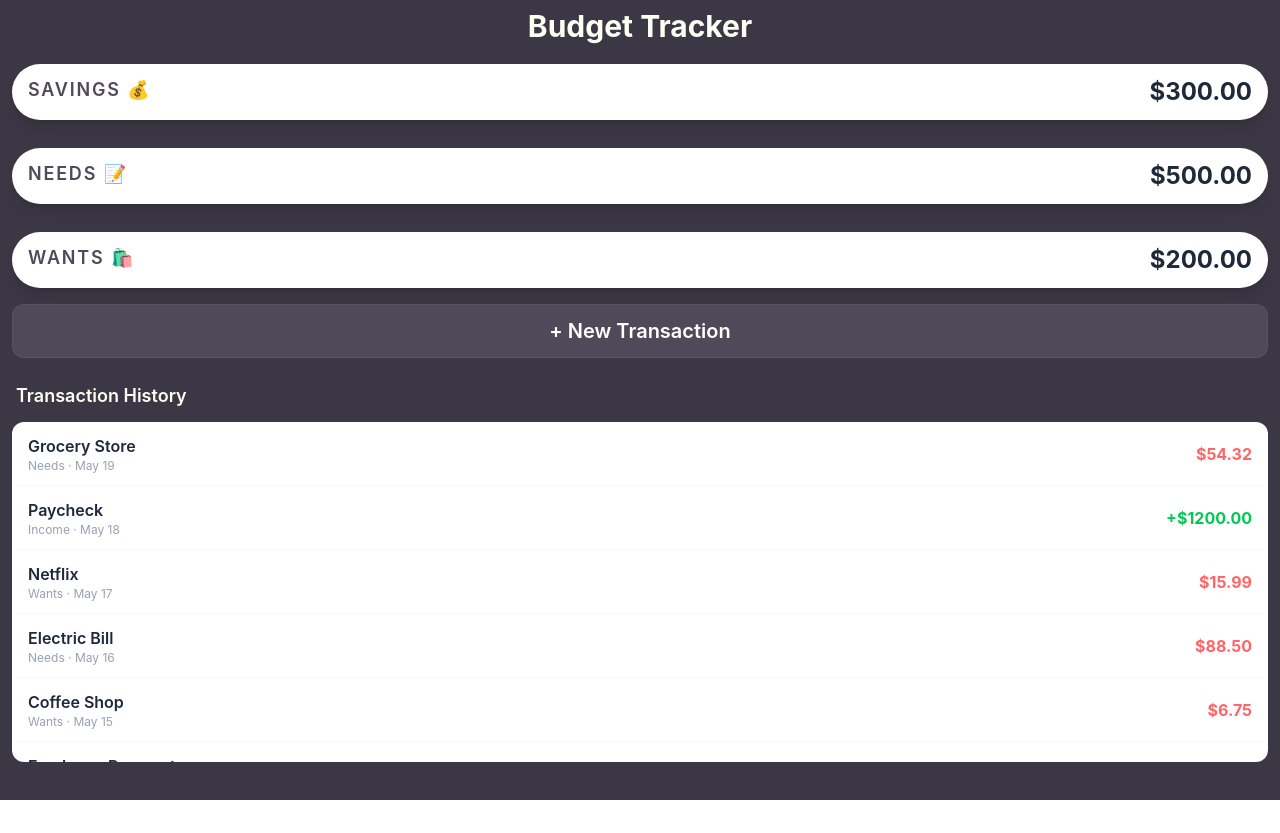
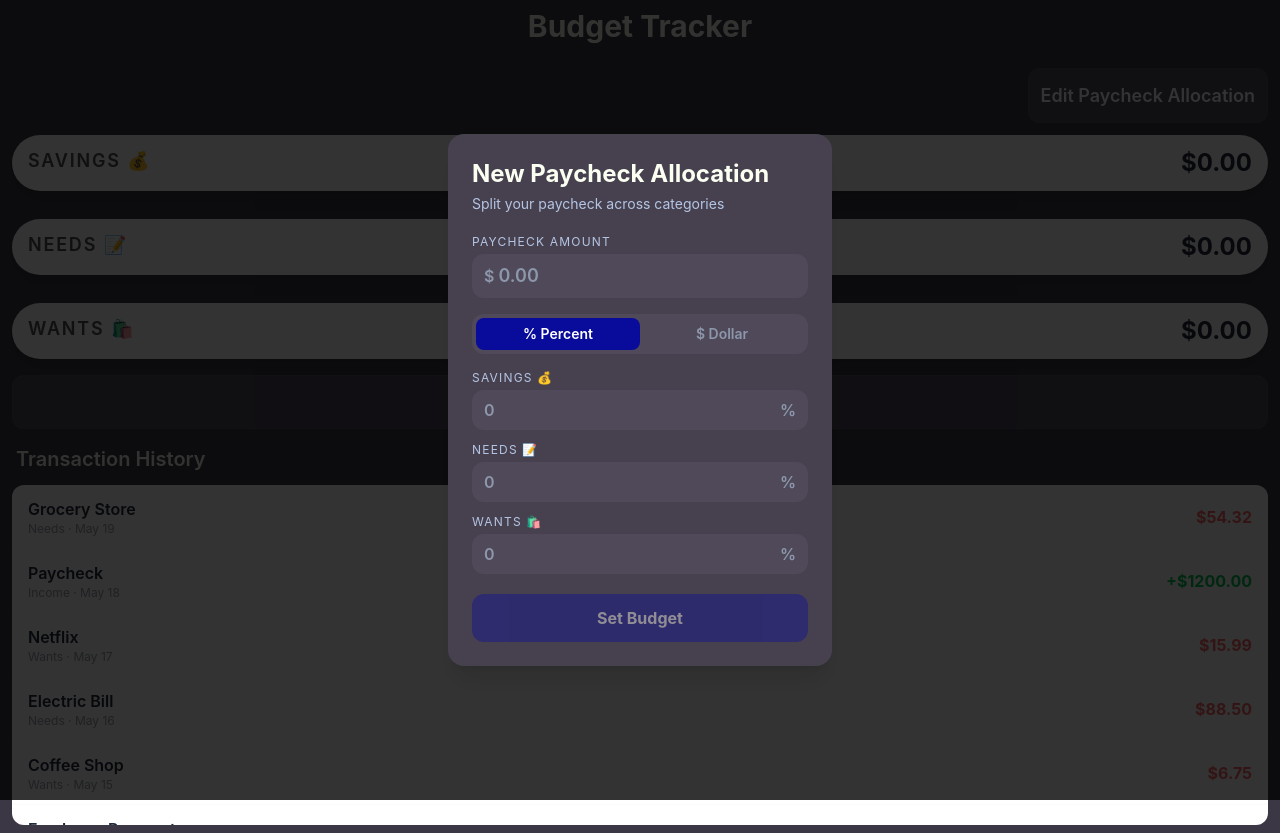
Before and after one commit to klopez5783/ParkedFinanceBus, a React (Vite) app: page / in a window 1280 px wide. Before the commit the page ends 800 px from the top, so only its background shows below. Built offline with nearby package versions, Linux system fonts and the light colour scheme.

Commit message:
Added Paycheck Allocation Modal + Created New Transaction Modal.

```diff
--- a/src/App.tsx
+++ b/src/App.tsx
@@ -1,19 +1,56 @@
+import { useState } from "react";
 import "./App.css";
 import BalancePill from "./components/BalancePill";
 import TransactionHistory from "./components/TransactionHistory";
+import PaycheckAllocationModal from "./components/PaycheckAllocationModal";
+import NewTransactionModal from "./Modals/NewTransactionModal";
+
+interface Balances {
+  savings: number;
+  needs: number;
+  wants: number;
+}
 
 function App() {
+  const [showModal, setShowModal] = useState(true);
+  const [showNewTransaction, setShowNewTransaction] = useState(false);
+  const [balances, setBalances] = useState<Balances>({
+    savings: 0,
+    needs: 0,
+    wants: 0,
+  });
+
+  function handleAllocation(newBalances: Balances) {
+    setBalances(newBalances);
+    setShowModal(false);
+  }
+
+  function handleTransactionSubmit() {
+    console.log("New transaction submitted");
+    setShowNewTransaction(false);
+  }
+
   return (
     <div className="min-h-screen p-2 bg-background gap-2 px-3">
+      {showModal && <PaycheckAllocationModal onSubmit={handleAllocation} />}
+      {showNewTransaction && <NewTransactionModal onSubmit={handleTransactionSubmit} />}
       <h1 className="text-3xl font-bold text-text mb-2 text-center">
         Budget Tracker
       </h1>
+      <div className="justify justify-end flex">
+        <button
+          onClick={() => setShowModal(true)}
+          className="mt-4 p-3 rounded-xl border border-divider bg-surfaceLight text-white font-semibold text-xl shadow- active:opacity-80"
+        >
+          <span className="text-lg text-white">Edit Paycheck Allocation</span>
+        </button>
+      </div>
       <div className="flex flex-col items-center gap-4">
-          <BalancePill label="Savings 💰" amount={300} />
-          <BalancePill label="Needs 📝" amount={500} />
-          <BalancePill label="Wants 🛍️" amount={200} />
+        <BalancePill label="Savings 💰" amount={balances.savings} />
+        <BalancePill label="Needs 📝" amount={balances.needs} />
+        <BalancePill label="Wants 🛍️" amount={balances.wants} />
       </div>
-        <button className="mt-4 w-full py-3 rounded-xl border border-divider bg-surfaceLight text-white font-semibold text-base text-xl shadow- active:opacity-80">
+      <button onClick={()=>{setShowNewTransaction(true)}} className="mt-4 w-full py-3 rounded-xl border border-divider bg-surfaceLight text-white font-semibold text-xl shadow- active:opacity-80">
         + New Transaction
       </button>
       <TransactionHistory />
--- /dev/null
+++ b/src/Modals/NewTransactionModal.tsx
@@ -0,0 +1,57 @@
+import { useState } from "react";
+
+export default function NewTransactionModal({
+  onSubmit,
+}: {
+  onSubmit: () => void;
+}) {
+  const [amount, setAmount] = useState("");
+  const [category, setCategory] = useState("savings");
+
+  const handleSubmit = () => {
+    // Handle transaction submission logic here
+    onSubmit();
+  };
+
+  return (
+    <div className="fixed inset-0 bg-black/80 bg-opacity-50 flex items-center justify-center p-4">
+      <div className="bg-surface rounded-2xl p-6 w-full max-w-sm shadow-xl">
+        <h2 className="text-xl text-white font-bold mb-4">New Transaction</h2>
+        <label className="block text-lg font-medium text-white mb-1">
+          Amount
+        </label>
+        <div className="items-center bg-surfaceLight rounded-xl px-3 py-2 gap-1">
+          <input
+            type="number"
+            min="0"
+            step="0.01"
+            placeholder="0.00"
+            value={amount}
+            onChange={(e) => setAmount((e.target.value))}
+            className="bg-transparent text-text flex-1 outline-none text-lg font-semibold placeholder:text-mutedText"
+          />
+        </div>
+        <div className="mb-4">
+          <label className="block text-sm font-medium text-white mb-1">
+            Category
+          </label>
+          <select
+            value={category}
+            onChange={(e) => setCategory(e.target.value)}
+            className="border border-gray-300 rounded-md py-2 px-3 focus:outline-none focus:ring-2 focus:ring-blue-500"
+          >
+            <option value="savings">Savings 💰</option>
+            <option value="needs">Needs 📝</option>
+            <option value="wants">Wants 🛍️</option>
+          </select>
+        </div>
+        <button
+          onClick={handleSubmit}
+          className="mt-1 py-3 rounded-xl bg-primary text-white font-bold text-base disabled:opacity-40 active:opacity-80"
+        >
+          Submit
+        </button>
+      </div>
+    </div>
+  );
+}
--- /dev/null
+++ b/src/components/PaycheckAllocationModal.tsx
@@ -0,0 +1,177 @@
+import { useState } from "react";
+
+const CATEGORIES = [
+  { key: "savings" as const, label: "Savings 💰" },
+  { key: "needs" as const, label: "Needs 📝" },
+  { key: "wants" as const, label: "Wants 🛍️" },
+];
+
+type CategoryKey = "savings" | "needs" | "wants";
+
+interface Props {
+  onSubmit: (balances: Record<CategoryKey, number>) => void;
+}
+
+export default function PaycheckAllocationModal({ onSubmit }: Props) {
+  const [paycheck, setPaycheck] = useState("");
+  const [mode, setMode] = useState<"percent" | "dollar">("percent");
+  const [values, setValues] = useState<Record<CategoryKey, string>>({
+    savings: "",
+    needs: "",
+    wants: "",
+  });
+
+  const paycheckNum = parseFloat(paycheck) || 0;
+
+  const total = CATEGORIES.reduce(
+    (sum, c) => sum + (parseFloat(values[c.key]) || 0),
+    0
+  );
+
+  const remaining =
+    mode === "percent" ? 100 - total : paycheckNum - total;
+
+  const fullyAllocated = Math.abs(remaining) < 0.01;
+  const overAllocated = remaining < -0.01;
+
+  function handleModeSwitch(next: "percent" | "dollar") {
+    setMode(next);
+    setValues({ savings: "", needs: "", wants: "" });
+  }
+
+  function handleSubmit(e: React.FormEvent) {
+    e.preventDefault();
+    if (!paycheckNum) return;
+    const balances = {} as Record<CategoryKey, number>;
+    for (const c of CATEGORIES) {
+      const val = parseFloat(values[c.key]) || 0;
+      balances[c.key] =
+        mode === "percent" ? (val / 100) * paycheckNum : val;
+    }
+    onSubmit(balances);
+  }
+
+  return (
+    <div className="fixed inset-0 bg-black/80 flex items-center justify-center z-50 p-4">
+      <div className="bg-surface rounded-2xl p-6 w-full max-w-sm shadow-xl">
+        <h2 className="text-2xl font-bold text-text mb-1">
+          New Paycheck Allocation
+        </h2>
+        <p className="text-subText text-sm mb-5">
+          Split your paycheck across categories
+        </p>
+
+        <form onSubmit={handleSubmit} className="flex flex-col gap-4">
+          <div>
+            <label className="text-subText text-xs uppercase tracking-widest mb-1 block">
+              Paycheck Amount
+            </label>
+            <div className="flex items-center bg-surfaceLight rounded-xl px-3 py-2 gap-1">
+              <span className="text-mutedText font-semibold">$</span>
+              <input
+                type="number"
+                min="0"
+                step="0.01"
+                placeholder="0.00"
+                value={paycheck}
+                onChange={(e) => setPaycheck(e.target.value)}
+                className="bg-transparent text-text flex-1 outline-none text-lg font-semibold placeholder:text-mutedText"
+              />
+            </div>
+          </div>
+
+          <div className="flex bg-surfaceLight rounded-xl p-1">
+            <button
+              type="button"
+              onClick={() => handleModeSwitch("percent")}
+              className={`flex-1 py-1.5 rounded-lg text-sm font-semibold transition-colors ${
+                mode === "percent"
+                  ? "bg-primary text-white"
+                  : "text-mutedText"
+              }`}
+            >
+              % Percent
+            </button>
+            <button
+              type="button"
+              onClick={() => handleModeSwitch("dollar")}
+              className={`flex-1 py-1.5 rounded-lg text-sm font-semibold transition-colors ${
+                mode === "dollar"
+                  ? "bg-primary text-white"
+                  : "text-mutedText"
+              }`}
+            >
+              $ Dollar
+            </button>
+          </div>
+
+          <div className="flex flex-col gap-3">
+            {CATEGORIES.map((c) => (
+              <div key={c.key}>
+                <label className="text-subText text-xs uppercase tracking-widest mb-1 block">
+                  {c.label}
+                </label>
+                <div className="flex items-center bg-surfaceLight rounded-xl px-3 py-2 gap-1">
+                  {mode === "dollar" && (
+                    <span className="text-mutedText font-semibold">$</span>
+                  )}
+                  <input
+                    type="number"
+                    min="0"
+                    step={mode === "percent" ? "1" : "0.01"}
+                    placeholder="0"
+                    value={values[c.key]}
+                    onChange={(e) =>
+                      setValues((prev) => ({
+                        ...prev,
+                        [c.key]: e.target.value,
+                      }))
+                    }
+                    className="bg-transparent text-text flex-1 outline-none text-base font-semibold placeholder:text-mutedText"
+                  />
+                  {mode === "percent" && (
+                    <span className="text-mutedText font-semibold">%</span>
+                  )}
+                </div>
+              </div>
+            ))}
+          </div>
+
+          {paycheckNum > 0 && (
+            <div
+              className={`text-sm font-semibold text-center ${
+                fullyAllocated
+                  ? "text-success"
+                  : overAllocated
+                  ? "text-danger"
+                  : "text-warning"
+              }`}
+            >
+              {fullyAllocated
+                ? "Fully allocated"
+                : overAllocated
+                ? `Over by ${
+                    mode === "percent"
+                      ? `${Math.abs(remaining).toFixed(1)}%`
+                      : `$${Math.abs(remaining).toFixed(2)}`
+                  }`
+                : `${
+                    mode === "percent"
+                      ? `${remaining.toFixed(1)}% remaining`
+                      : `$${remaining.toFixed(2)} remaining`
+                  }`}
+            </div>
+          )}
+
+          <button
+            type="submit"
+            disabled={!paycheckNum}
+            className="mt-1 py-3 rounded-xl bg-primary text-white font-bold text-base disabled:opacity-40 active:opacity-80"
+          >
+            Set Budget
+          </button>
+        </form>
+      </div>
+    </div>
+  );
+}
--- a/src/components/TransactionHistory.tsx
+++ b/src/components/TransactionHistory.tsx
@@ -59,8 +59,8 @@ const transactions = [
 
 export default function TransactionHistory() {
   return (
-    <div className="mt-6">
-      <h2 className="text-lg font-semibold text-text mb-3 px-1">
+    <div className="mt-4">
+      <h2 className="text-xl font-semibold text-text mb-3 px-1">
         Transaction History
       </h2>
       <div className="flex flex-col max-h-85 overflow-y-auto rounded-xl w-full">
```
Lines whose indentation alone changed are shown as unchanged.
